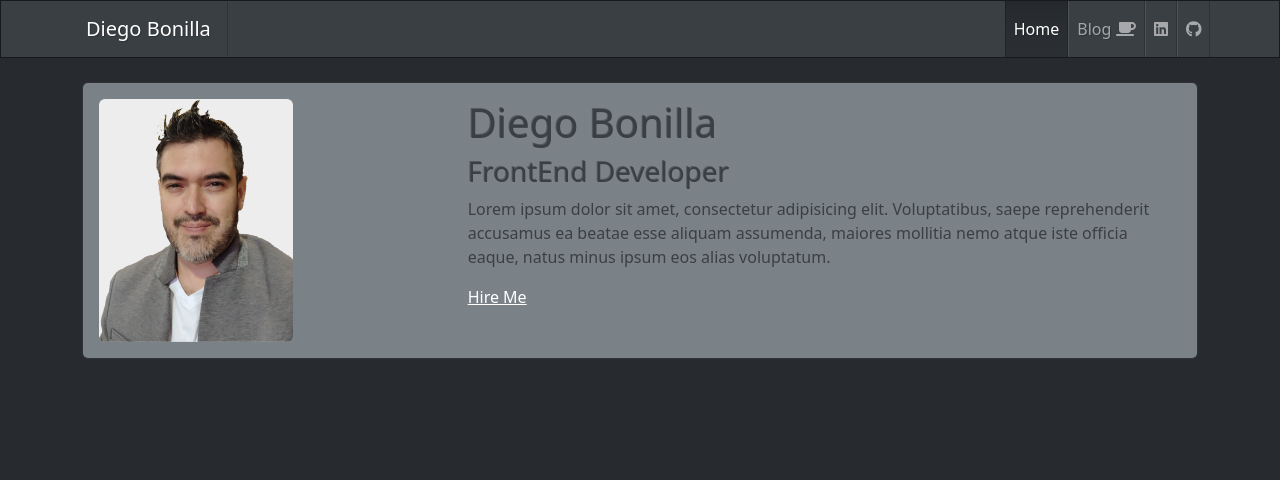
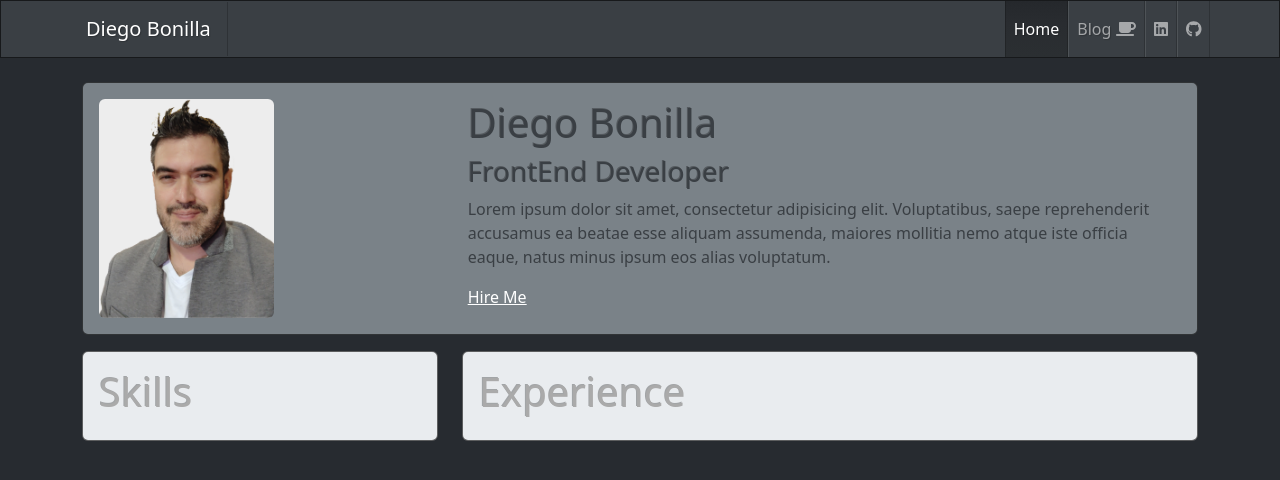
Before and after one commit to drbv27/MyPortfolio, a Next.js app: page / in a window 1280 px wide. Shown: the top 480 px of the page. Built offline with nearby package versions, Linux system fonts and the light colour scheme.

Commit message:
Skills and Experience divs

```diff
--- a/components/Layout.js
+++ b/components/Layout.js
@@ -1,4 +1,5 @@
 import Navbar from "./Navbar";
+import Head from "next/head";
 
 const Layout = ({children}) => {
     return (
--- /dev/null
+++ b/pages/_document.js
@@ -0,0 +1,17 @@
+import { Html, Head, Main, NextScript } from 'next/document'
+
+export default function Document() {
+  return (
+    <Html>
+        <Head>
+            <title>
+                 My Portfolio
+            </title>
+        </Head>
+      <body>
+        <Main />
+        <NextScript />
+      </body>
+    </Html>
+  )
+}
--- a/pages/index.js
+++ b/pages/index.js
@@ -8,7 +8,7 @@ const Index = () => {
                     <div className="card card-body bg-secondary text-primary">
                         <div className="row">
                             <div className="col-md-4">
-                                <img src="/fotodoc2.png" alt="drbv"className="img-fluid rounded"/>
+                                <img src="/fotodoc4.png" alt="drbv"className="img-fluid rounded"/>
                             </div>
                             <div className="col-md-8">
                                 <h1>Diego Bonilla</h1>
@@ -20,6 +20,23 @@ const Index = () => {
                     </div>
                 </div>
             </header>
+            <div className="row mt-3 text-primary">
+                <div className="col-md-4">
+                    <div className="card bg-light">
+                        <div className="card-body">
+                            <h1>Skills</h1>
+                        </div>
+                    </div>
+
+                </div>
+                <div className="col-md-8">
+                <div className="card bg-light">
+                        <div className="card-body">
+                            <h1>Experience</h1>
+                        </div>
+                    </div>
+                </div>
+            </div>
         </Layout>
      );
 }
```
Also changed, not shown: public/fotodoc3.png (added), public/fotodoc4.png (added).
